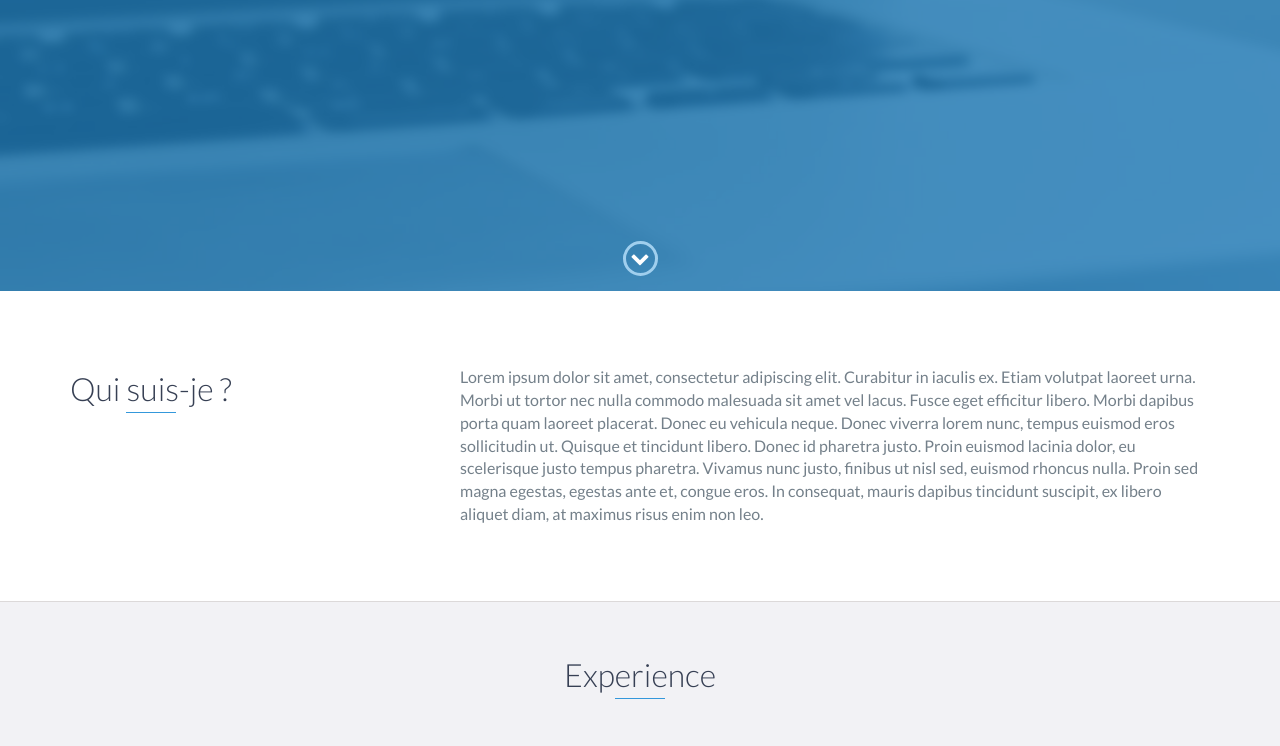
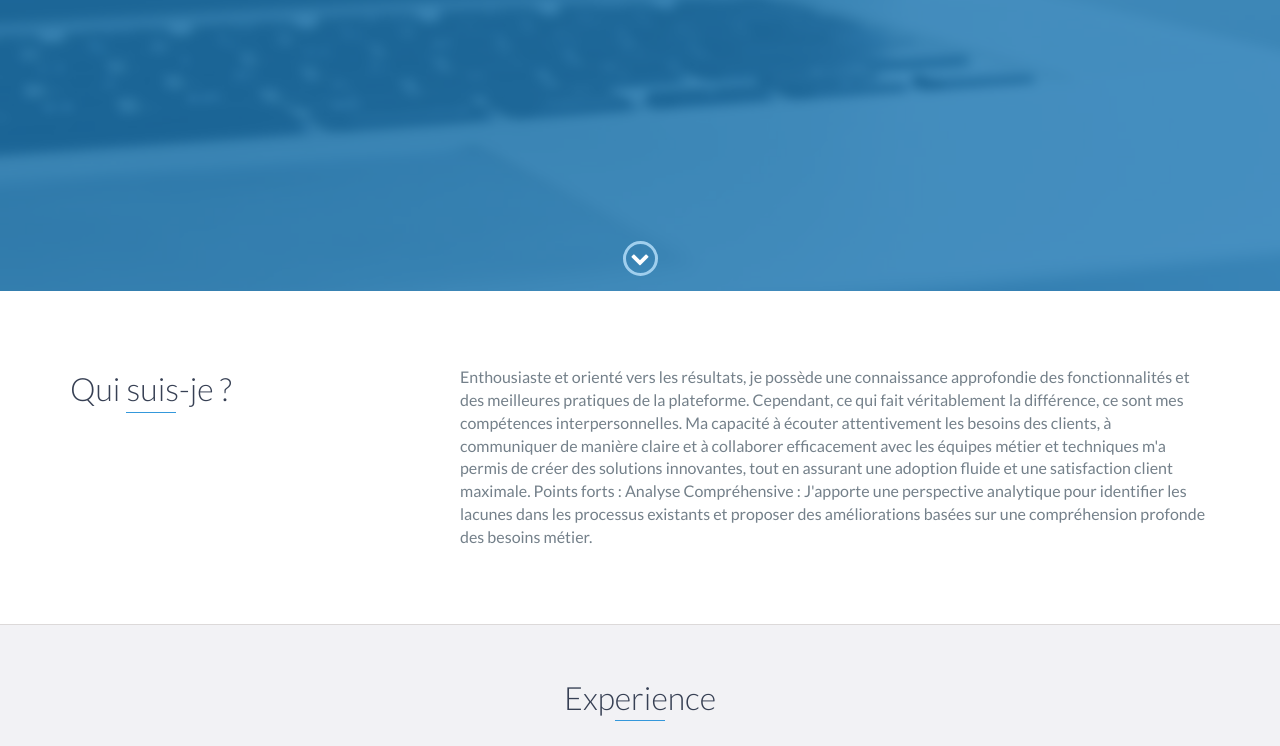
Before and after one commit to NgomDibocor/portfolio, a website: page index.html in a window 1280 px wide. Shown: the part 509-1255 px from the top of the page. Drawn offline with nearby package versions, Linux system fonts and the light colour scheme.

Commit message:
Modify description

```diff
--- a/index.html
+++ b/index.html
@@ -66,9 +66,12 @@
                 </div>
                 <div class="col-md-8">
                     <p>
-                        Lorem ipsum dolor sit amet, consectetur adipiscing elit. Curabitur in iaculis ex. Etiam volutpat laoreet urna. Morbi ut tortor nec nulla commodo malesuada sit amet vel lacus. Fusce eget efficitur libero. Morbi dapibus porta quam laoreet placerat. Donec
-                        eu vehicula neque. Donec viverra lorem nunc, tempus euismod eros sollicitudin ut. Quisque et tincidunt libero. Donec id pharetra justo. Proin euismod lacinia dolor, eu scelerisque justo tempus pharetra. Vivamus nunc justo, finibus
-                        ut nisl sed, euismod rhoncus nulla. Proin sed magna egestas, egestas ante et, congue eros. In consequat, mauris dapibus tincidunt suscipit, ex libero aliquet diam, at maximus risus enim non leo.
+                        Enthousiaste et orienté vers les résultats, je possède une connaissance approfondie des fonctionnalités et des meilleures pratiques de la plateforme. Cependant, ce qui fait véritablement la différence, ce sont mes compétences interpersonnelles.
+
+                        Ma capacité à écouter attentivement les besoins des clients, à communiquer de manière claire et à collaborer efficacement avec les équipes métier et techniques m'a permis de créer des solutions innovantes, tout en assurant une adoption fluide et une satisfaction client maximale.
+
+                        Points forts :
+                        Analyse Compréhensive : J'apporte une perspective analytique pour identifier les lacunes dans les processus existants et proposer des améliorations basées sur une compréhension profonde des besoins métier.
                     </p>
                 </div>
             </div>
```
